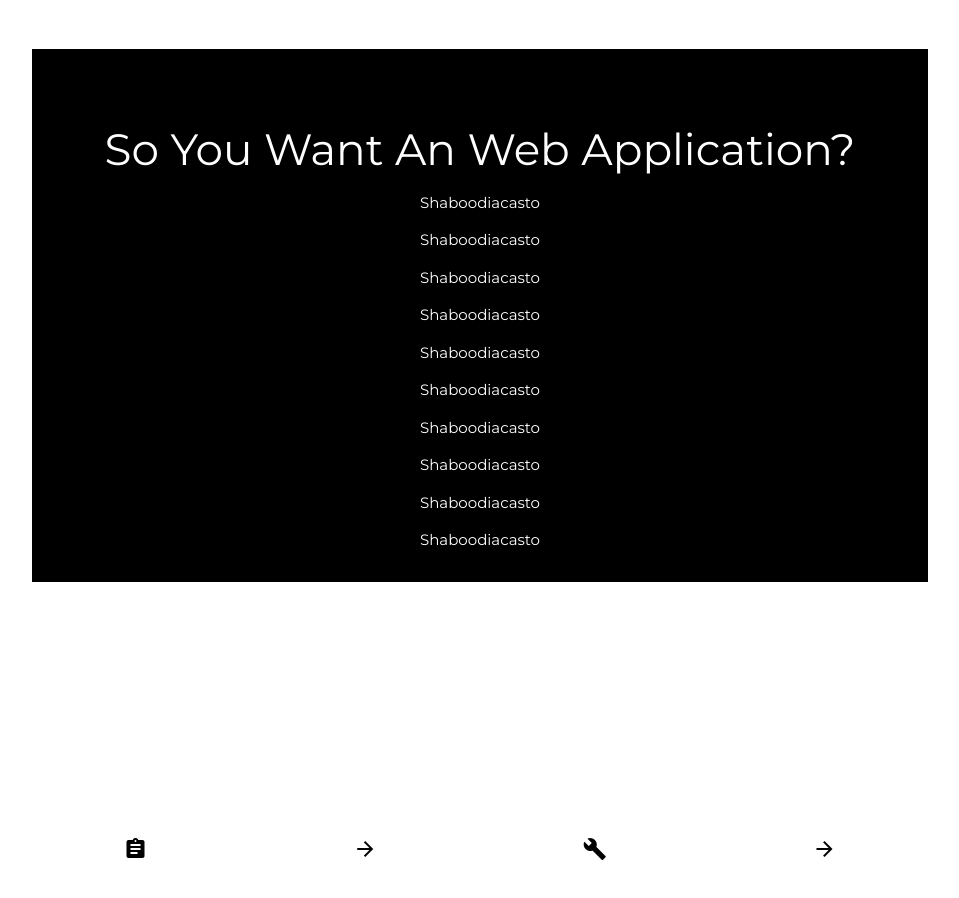
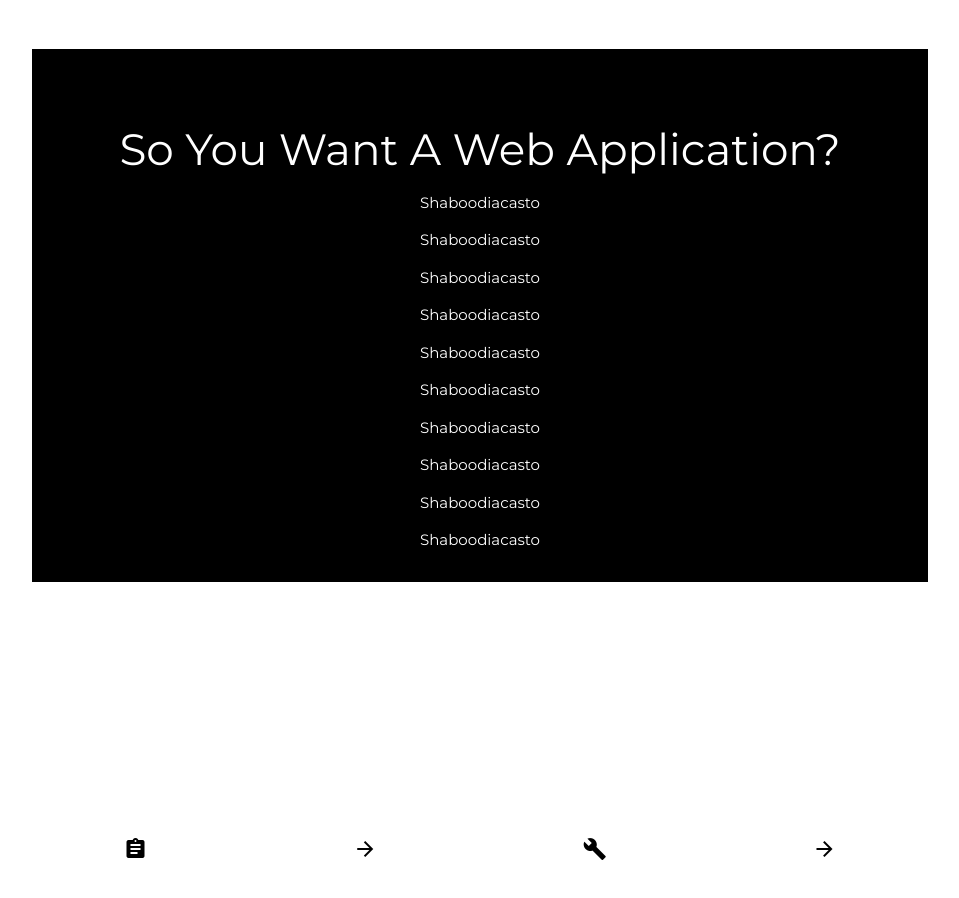
Before and after one commit to ohrha/shinedesigns, a website: page public/index.html in a window 1280 px wide. Shown: the part 1406-2304 px from the top of the page, without its empty margins (160-1119 px from the left). Drawn offline with nearby package versions, Linux system fonts and the light colour scheme.

Commit message:
change-title

```diff
--- a/public/index.html
+++ b/public/index.html
@@ -209,7 +209,7 @@
               <div class = "col s2">
               </div>
               <div class = "col s8">
-                  <h3 class = 'montserrat white-text center-align'>So You Want An Web Application?</h3>
+                  <h3 class = 'montserrat white-text center-align'>So You Want A Web Application?</h3>
               </div>
               <div class = "col s2">
               </div>
```
